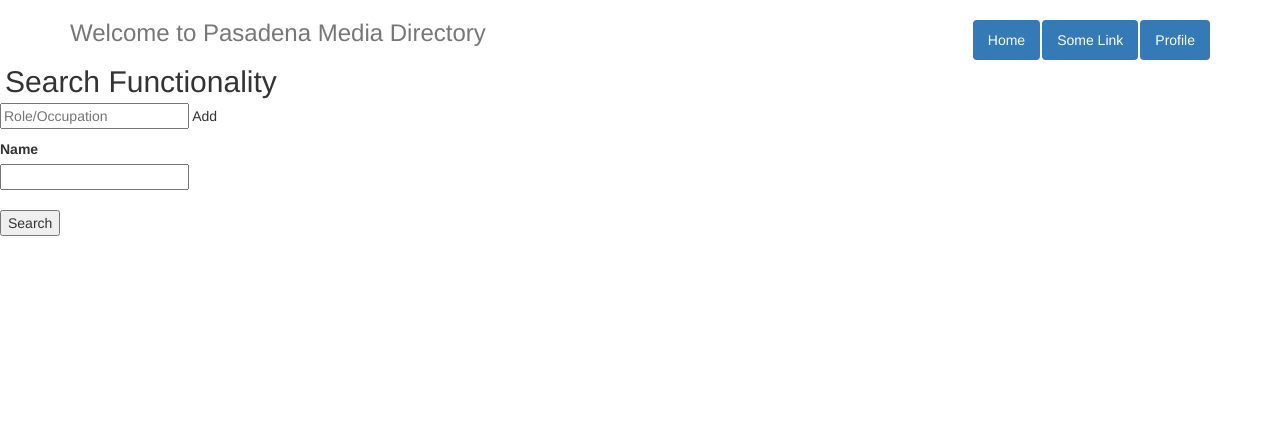
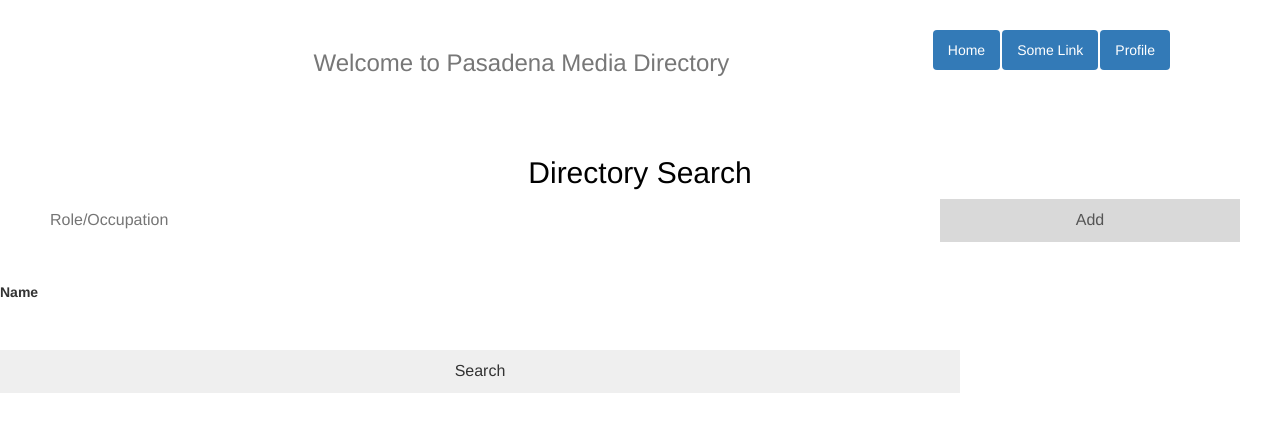
Before and after one commit to helenawu1998/pasadena-media, a Flask app: page /directory_search in a window 1280 px wide. Shown: the top 432 px of the page. Run offline with Flask 2, Linux system fonts and the light colour scheme; some libraries are stand-ins or nearby versions.

Commit message:
element issues figured out

```diff
--- a/app/modules/directory_search/templates/directory_search.html
+++ b/app/modules/directory_search/templates/directory_search.html
@@ -5,14 +5,6 @@
 {% endblock %}
 
 {% block page %}
-<head>
-  <meta name="viewport" content="width=device-width, initial-scale=1">
-  <link rel="stylesheet" href="{{ url_for('static', filename='directory_search/directory_search.css') }}">
-  {% block javascript %}
-      <script src="{{ url_for('static',filename='directory_search/directory_search.js') }}"></script>
-  {% endblock %}
-</head>
-
 
 <!-- Ok, so I'm using a search bar example from online lmao -->
 {% with messages = get_flashed_messages() %}
@@ -25,20 +17,200 @@
   {% endif %}
 {% endwith %}
 
+<!DOCTYPE html>
+<html>
+<head>
+<meta name="viewport" content="width=device-width, initial-scale=1">
+<style>
+body {
+  margin: 0;
+  min-width: 250px;
+}
 
+/* Include the padding and border in an element's total width and height */
+* {
+  box-sizing: border-box;
+}
 
+/* Remove margins and padding from the list */
+ul.search_attributes {
+  margin: 0;
+  padding: 0;
+}
 
-<div id="myDIV" class="title">
-  <h2 style="margin:5px">Search Functionality</h2>
+/* Style the list items */
+ul.search_attributes li {
+  cursor: pointer;
+  position: relative;
+  padding: 12px 8px 12px 40px;
+  list-style-type: none;
+  background: #eee;
+  font-size: 18px;
+  transition: 0.2s;
+
+  /* make the list items unselectable */
+  -webkit-user-select: none;
+  -moz-user-select: none;
+  -ms-user-select: none;
+  user-select: none;
+}
+
+/* Set all odd list items to a different color (zebra-stripes) */
+ul.search_attributes li:nth-child(odd) {
+  background: #f9f9f9;
+}
+
+/* Darker background-color on hover */
+ul.search_attributes li:hover {
+  background: #ddd;
+}
+
+/* When clicked on, add a background color and strike out text */
+ul.search_attributes li.checked {
+  background: #888;
+  color: #fff;
+  text-decoration: line-through;
+}
+
+/* Add a "checked" mark when clicked on */
+ul.search_attributes li.checked::before {
+  content: '';
+  position: absolute;
+  border-color: #fff;
+  border-style: solid;
+  border-width: 0 2px 2px 0;
+  top: 10px;
+  left: 16px;
+  transform: rotate(45deg);
+  height: 15px;
+  width: 7px;
+}
+
+/* Style the close button */
+.close {
+  position: absolute;
+  right: 0;
+  top: 0;
+  padding: 12px 16px 12px 16px;
+}
+
+.close:hover {
+  background-color: #f44336;
+  color: white;
+}
+
+/* Style the header */
+.header {
+  background-color: #ffffff;
+  padding: 30px 40px;
+  color: black;
+  text-align: center;
+}
+
+/* Clear floats after the header */
+.header:after {
+  content: "";
+  display: table;
+  clear: both;
+}
+
+/* Style the input */
+input {
+  margin: 0;
+  border: none;
+  border-radius: 0;
+  width: 75%;
+  padding: 10px;
+  float: left;
+  font-size: 16px;
+}
+
+/* Style the "Add" button */
+.addBtn {
+  padding: 10px;
+  width: 25%;
+  background: #d9d9d9;
+  color: #555;
+  float: left;
+  text-align: center;
+  font-size: 16px;
+  cursor: pointer;
+  transition: 0.3s;
+  border-radius: 0;
+}
+
+.addBtn:hover {
+  background-color: #bbb;
+}
+</style>
+</head>
+<body>
+
+<div id="myDIV" class="header">
+  <h2 style="margin:10px">Directory Search</h2>
   <input type="text" id="myInput" placeholder="Role/Occupation">
   <span onclick="newElement()" class="addBtn">Add</span>
 </div>
 
-<div class = "editUL">
-  <ul id="myUL">
 
-  </ul>
-</div>
+<ul id="myUL" class = "search_attributes">
+
+</ul>
+
+<script>
+// Create a "close" button and append it to each list item
+var myNodelist = document.getElementsByTagName("myUL");
+var i;
+for (i = 0; i < myNodelist.length; i++) {
+  var span = document.createElement("SPAN");
+  var txt = document.createTextNode("\u00D7");
+  span.className = "close";
+  span.appendChild(txt);
+  myNodelist[i].appendChild(span);
+}
+
+// Click on a close button to hide the current list item
+var close = document.getElementsByClassName("close");
+var i;
+for (i = 0; i < close.length; i++) {
+  close[i].onclick = function() {
+    var div = this.parentElement;
+    div.style.display = "none";
+  }
+}
+
+// Create a new list item when clicking on the "Add" button
+function newElement() {
+  var li = document.createElement("li");
+  var inputValue = document.getElementById("myInput").value;
+  var t = document.createTextNode(inputValue);
+  li.appendChild(t);
+  if (inputValue === '') {
+    alert("You must write something!");
+  } else {
+    document.getElementById("myUL").appendChild(li);
+  }
+  document.getElementById("myInput").value = "";
+
+  var span = document.createElement("SPAN");
+  var txt = document.createTextNode("\u00D7");
+  span.className = "close";
+  span.appendChild(txt);
+  li.appendChild(span);
+
+  for (i = 0; i < close.length; i++) {
+    close[i].onclick = function() {
+      var div = this.parentElement;
+      div.style.display = "none";
+    }
+  }
+}
+</script>
+
+</body>
+</html>
+
+
 
 
 
```
